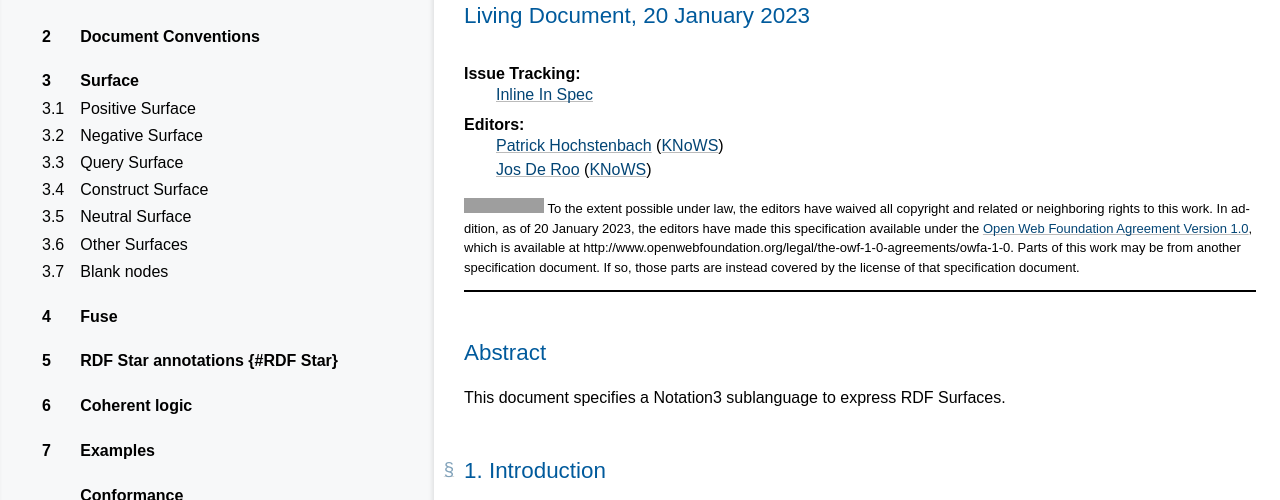
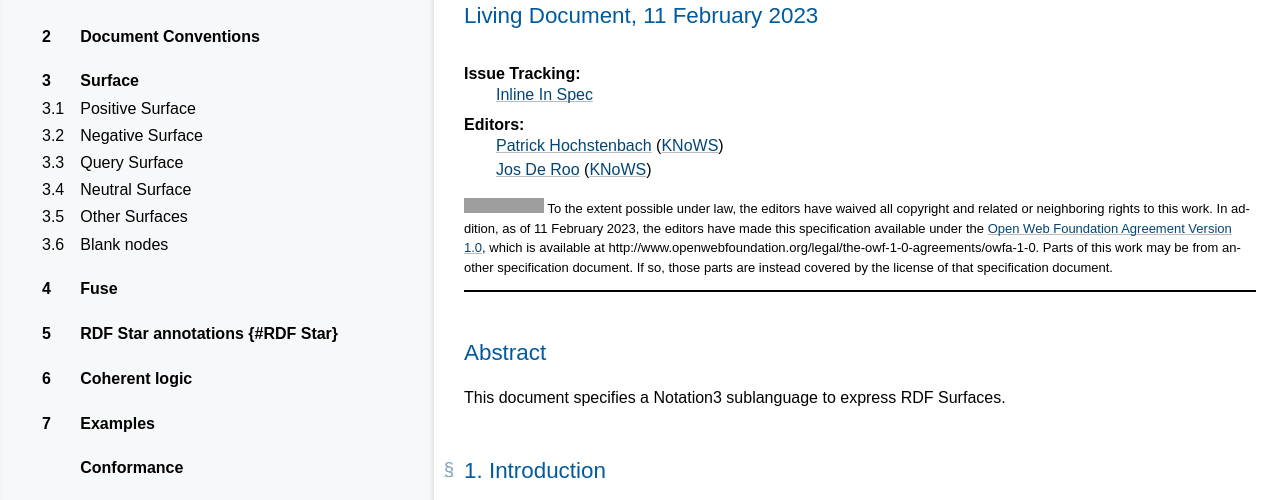
Before and after one commit to w3c-cg/rdfsurfaces, a plain HTML site: page index.html in a window 1280 px wide. Shown: the part 84-584 px from the top of the page. Drawn offline with Linux system fonts and the light colour scheme; grey boxes are pictures that could not be loaded.

Commit message:
Removing onConstructSurface

```diff
--- a/index.html
+++ b/index.html
@@ -1487,7 +1487,7 @@ Possible extra rowspan handling
 		}
 	}
 </style>
-  <meta content="Bikeshed version d6f2d6445, updated Tue Jan 17 11:25:25 2023 -0800" name="generator">
+  <meta content="Bikeshed version 859efb4bd, updated Fri Jan 27 16:04:01 2023 -0800" name="generator">
 <style>
 table {
   margin: 25px auto;
@@ -2046,7 +2046,7 @@ c-[il] { color: #000000 } /* Literal.Number.Integer.Long */
   <div class="head">
    <p data-fill-with="logo"></p>
    <h1 class="p-name no-ref" id="title">RDF Surfaces Primer</h1>
-   <h2 class="no-num no-toc no-ref heading settled" id="profile-and-date"><span class="content">Living Document, <time class="dt-updated" datetime="2023-01-20">20 January 2023</time></span></h2>
+   <h2 class="no-num no-toc no-ref heading settled" id="profile-and-date"><span class="content">Living Document, <time class="dt-updated" datetime="2023-02-11">11 February 2023</time></span></h2>
    <div data-fill-with="spec-metadata">
     <dl>
      <dt>Issue Tracking:
@@ -2059,7 +2059,7 @@ c-[il] { color: #000000 } /* Literal.Number.Integer.Long */
    <div data-fill-with="warning"></div>
    <p class="copyright" data-fill-with="copyright"><a href="http://creativecommons.org/publicdomain/zero/1.0/" rel="license"><img alt="CC0" height="15" src="https://licensebuttons.net/p/zero/1.0/80x15.png" width="80"></a> To the extent possible under law, the editors have waived all copyright
 and related or neighboring rights to this work.
-In addition, as of 20 January 2023,
+In addition, as of 11 February 2023,
 the editors have made this specification available under the <a href="http://www.openwebfoundation.org/legal/the-owf-1-0-agreements/owfa-1-0" rel="license">Open Web Foundation Agreement Version 1.0</a>,
 which is available at http://www.openwebfoundation.org/legal/the-owf-1-0-agreements/owfa-1-0.
 Parts of this work may be from another specification document.  If so, those parts are instead covered by the license of that specification document. </p>
@@ -2081,10 +2081,9 @@ Parts of this work may be from another specification document.  If so, those par
       <li><a href="#PositiveSurface"><span class="secno">3.1</span> <span class="content">Positive Surface</span></a>
       <li><a href="#NegativeSurface"><span class="secno">3.2</span> <span class="content">Negative Surface</span></a>
       <li><a href="#QuerySurface"><span class="secno">3.3</span> <span class="content">Query Surface</span></a>
-      <li><a href="#ConstructSurface"><span class="secno">3.4</span> <span class="content">Construct Surface</span></a>
-      <li><a href="#NeutralSurface"><span class="secno">3.5</span> <span class="content">Neutral Surface</span></a>
-      <li><a href="#OtherSurface"><span class="secno">3.6</span> <span class="content">Other Surfaces</span></a>
-      <li><a href="#BlankNodes"><span class="secno">3.7</span> <span class="content">Blank nodes</span></a>
+      <li><a href="#NeutralSurface"><span class="secno">3.4</span> <span class="content">Neutral Surface</span></a>
+      <li><a href="#OtherSurface"><span class="secno">3.5</span> <span class="content">Other Surfaces</span></a>
+      <li><a href="#BlankNodes"><span class="secno">3.6</span> <span class="content">Blank nodes</span></a>
      </ol>
     <li><a href="#Fuse"><span class="secno">4</span> <span class="content">Fuse</span></a>
     <li><a href="#rdf-star-annotations-rdf-star"><span class="secno">5</span> <span class="content">RDF Star annotations {#RDF Star}</span></a>
@@ -2693,9 +2692,7 @@ WHERE <c- p>{</c->
 <c- p>}</c-> <c- p>.</c->
 </pre>
    </div>
-   <h3 class="heading settled" data-level="3.4" id="ConstructSurface"><span class="secno">3.4. </span><span class="content">Construct Surface</span><a class="self-link" href="#ConstructSurface"></a></h3>
-   <p class="issue" id="issue-b7b1e314"><a class="self-link" href="#issue-b7b1e314"></a> TODO</p>
-   <h3 class="heading settled" data-level="3.5" id="NeutralSurface"><span class="secno">3.5. </span><span class="content">Neutral Surface</span><a class="self-link" href="#NeutralSurface"></a></h3>
+   <h3 class="heading settled" data-level="3.4" id="NeutralSurface"><span class="secno">3.4. </span><span class="content">Neutral Surface</span><a class="self-link" href="#NeutralSurface"></a></h3>
    <p>A neutral surface makes no claims at all about the graphs written on it. Neutral surfaces can be used, for instance,
 to store information about RDF Collections. Triples on a neutral surface will not be "executed"
 in any way by a reasoner. Unless, the triples are copied to a positive or negative surface.</p>
@@ -2792,18 +2789,18 @@ example query below, using the Notation3 <a href="https://w3c.github.io/N3/spec/
 </pre>
     <p>We selected first the part of the neutral surface we are interested in and then executed a query over it.</p>
    </div>
-   <h3 class="heading settled" data-level="3.6" id="OtherSurface"><span class="secno">3.6. </span><span class="content">Other Surfaces</span><a class="self-link" href="#OtherSurface"></a></h3>
+   <h3 class="heading settled" data-level="3.5" id="OtherSurface"><span class="secno">3.5. </span><span class="content">Other Surfaces</span><a class="self-link" href="#OtherSurface"></a></h3>
+   <p class="issue" id="issue-b7b1e314"><a class="self-link" href="#issue-b7b1e314"></a> TODO</p>
+   <h3 class="heading settled" data-level="3.6" id="BlankNodes"><span class="secno">3.6. </span><span class="content">Blank nodes</span><a class="self-link" href="#BlankNodes"></a></h3>
    <p class="issue" id="issue-b7b1e314①"><a class="self-link" href="#issue-b7b1e314①"></a> TODO</p>
-   <h3 class="heading settled" data-level="3.7" id="BlankNodes"><span class="secno">3.7. </span><span class="content">Blank nodes</span><a class="self-link" href="#BlankNodes"></a></h3>
+   <h2 class="heading settled" data-level="4" id="Fuse"><span class="secno">4. </span><span class="content">Fuse</span><a class="self-link" href="#Fuse"></a></h2>
    <p class="issue" id="issue-b7b1e314②"><a class="self-link" href="#issue-b7b1e314②"></a> TODO</p>
-   <h2 class="heading settled" data-level="4" id="Fuse"><span class="secno">4. </span><span class="content">Fuse</span><a class="self-link" href="#Fuse"></a></h2>
+   <h2 class="heading settled" data-level="5" id="rdf-star-annotations-rdf-star"><span class="secno">5. </span><span class="content">RDF Star annotations {#RDF Star}</span><a class="self-link" href="#rdf-star-annotations-rdf-star"></a></h2>
    <p class="issue" id="issue-b7b1e314③"><a class="self-link" href="#issue-b7b1e314③"></a> TODO</p>
-   <h2 class="heading settled" data-level="5" id="rdf-star-annotations-rdf-star"><span class="secno">5. </span><span class="content">RDF Star annotations {#RDF Star}</span><a class="self-link" href="#rdf-star-annotations-rdf-star"></a></h2>
+   <h2 class="heading settled" data-level="6" id="CoherentLogic"><span class="secno">6. </span><span class="content">Coherent logic</span><a class="self-link" href="#CoherentLogic"></a></h2>
    <p class="issue" id="issue-b7b1e314④"><a class="self-link" href="#issue-b7b1e314④"></a> TODO</p>
-   <h2 class="heading settled" data-level="6" id="CoherentLogic"><span class="secno">6. </span><span class="content">Coherent logic</span><a class="self-link" href="#CoherentLogic"></a></h2>
+   <h2 class="heading settled" data-level="7" id="Examples"><span class="secno">7. </span><span class="content">Examples</span><a class="self-link" href="#Examples"></a></h2>
    <p class="issue" id="issue-b7b1e314⑤"><a class="self-link" href="#issue-b7b1e314⑤"></a> TODO</p>
-   <h2 class="heading settled" data-level="7" id="Examples"><span class="secno">7. </span><span class="content">Examples</span><a class="self-link" href="#Examples"></a></h2>
-   <p class="issue" id="issue-b7b1e314⑥"><a class="self-link" href="#issue-b7b1e314⑥"></a> TODO</p>
   </main>
   <div data-fill-with="conformance">
    <h2 class="no-ref no-num heading settled" id="conformance"><span class="content"> Conformance</span><a class="self-link" href="#conformance"></a></h2>
@@ -2970,5 +2967,4 @@ example query below, using the Notation3 <a href="https://w3c.github.io/N3/spec/
    <div class="issue"> TODO <a class="issue-return" href="#issue-b7b1e314③" title="Jump to section">↵</a></div>
    <div class="issue"> TODO <a class="issue-return" href="#issue-b7b1e314④" title="Jump to section">↵</a></div>
    <div class="issue"> TODO <a class="issue-return" href="#issue-b7b1e314⑤" title="Jump to section">↵</a></div>
-   <div class="issue"> TODO <a class="issue-return" href="#issue-b7b1e314⑥" title="Jump to section">↵</a></div>
   </div>
```
Also changed, not shown: 1 other file.
